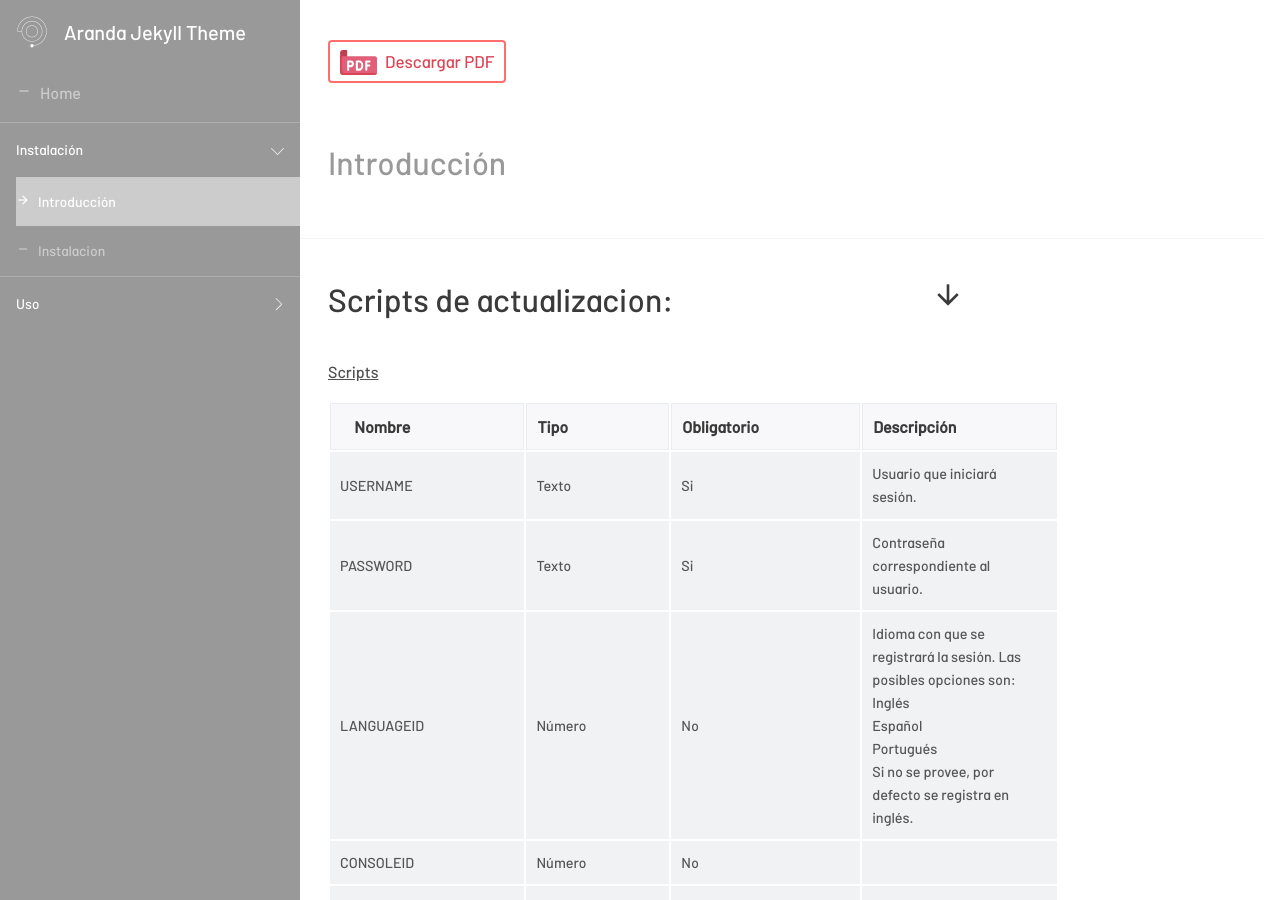
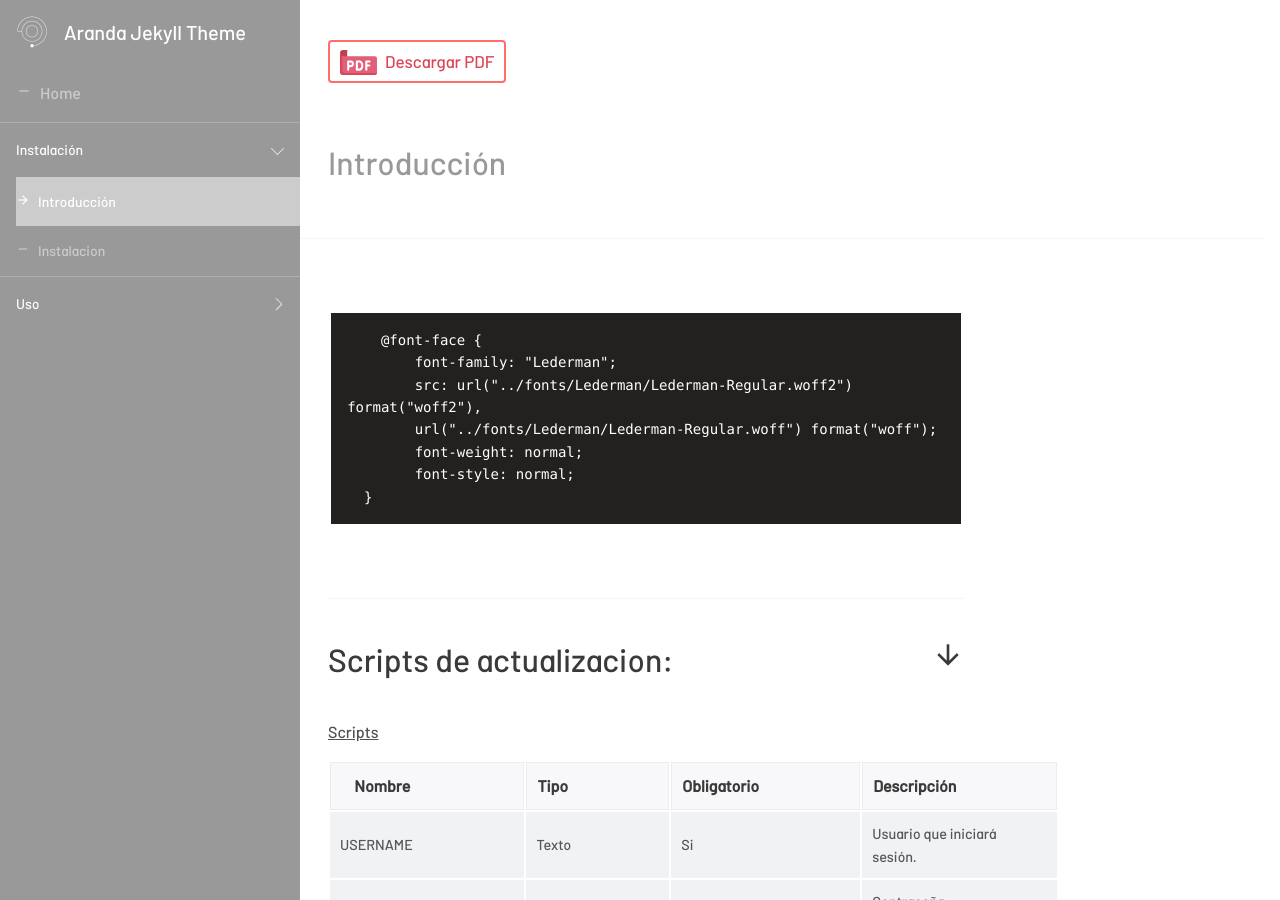
Before and after one commit to Nats85/Manuales-Aranda-Apis, a Jekyll site: the page built from docs/1.1-inicio.md, in a window 1280 px wide and 900 px high. Built offline with Jekyll 4.4.1, drawn with Linux system fonts in a browser that asks for light colours.

Commit message:
Update 1.1-inicio.md

````diff
--- a/docs/1.1-inicio.md
+++ b/docs/1.1-inicio.md
@@ -5,6 +5,17 @@ excerpt: "Página de inicio"
 chapter: "Instalación"
 sidebar: docs
 ---
+
+```
+    @font-face {
+        font-family: "Lederman";
+        src: url("../fonts/Lederman/Lederman-Regular.woff2") format("woff2"),
+        url("../fonts/Lederman/Lederman-Regular.woff") format("woff");
+        font-weight: normal;
+        font-style: normal;
+  }
+```
+
 
 #  Scripts de actualizacion:
 
````
